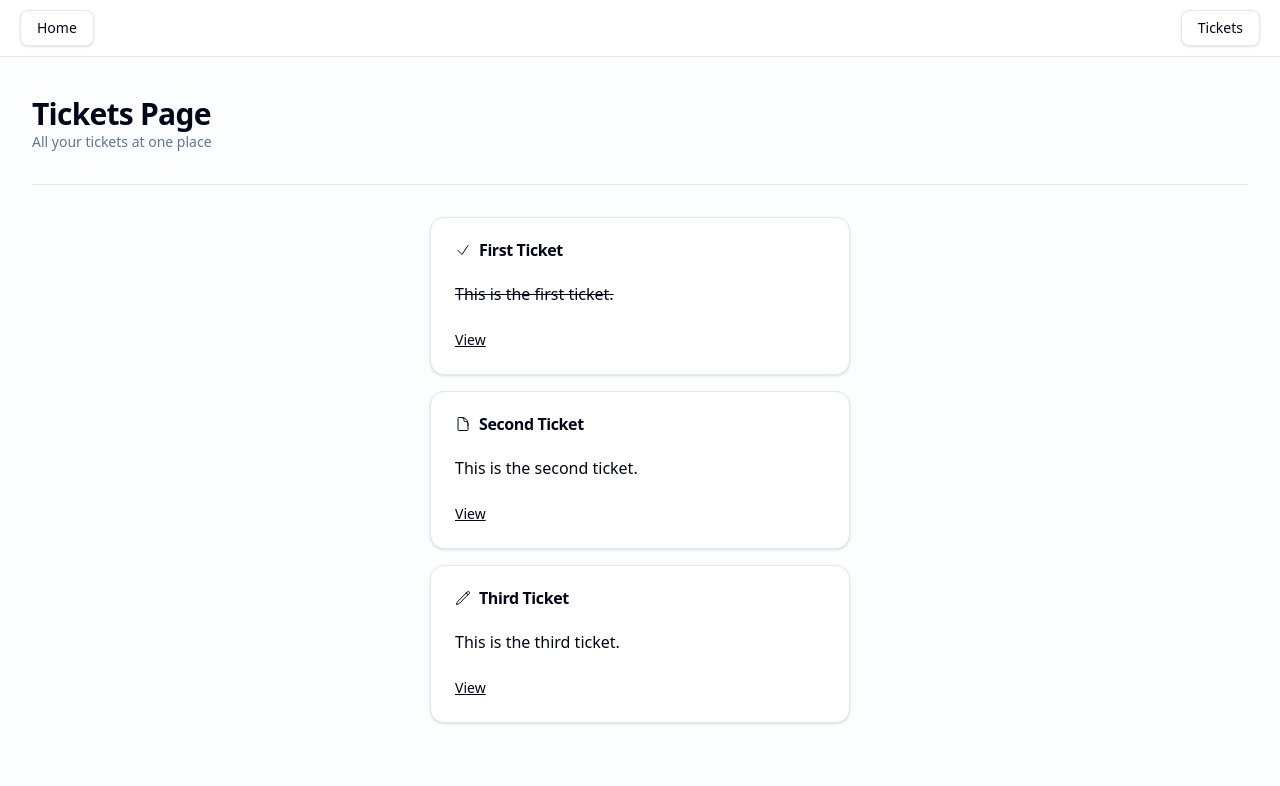
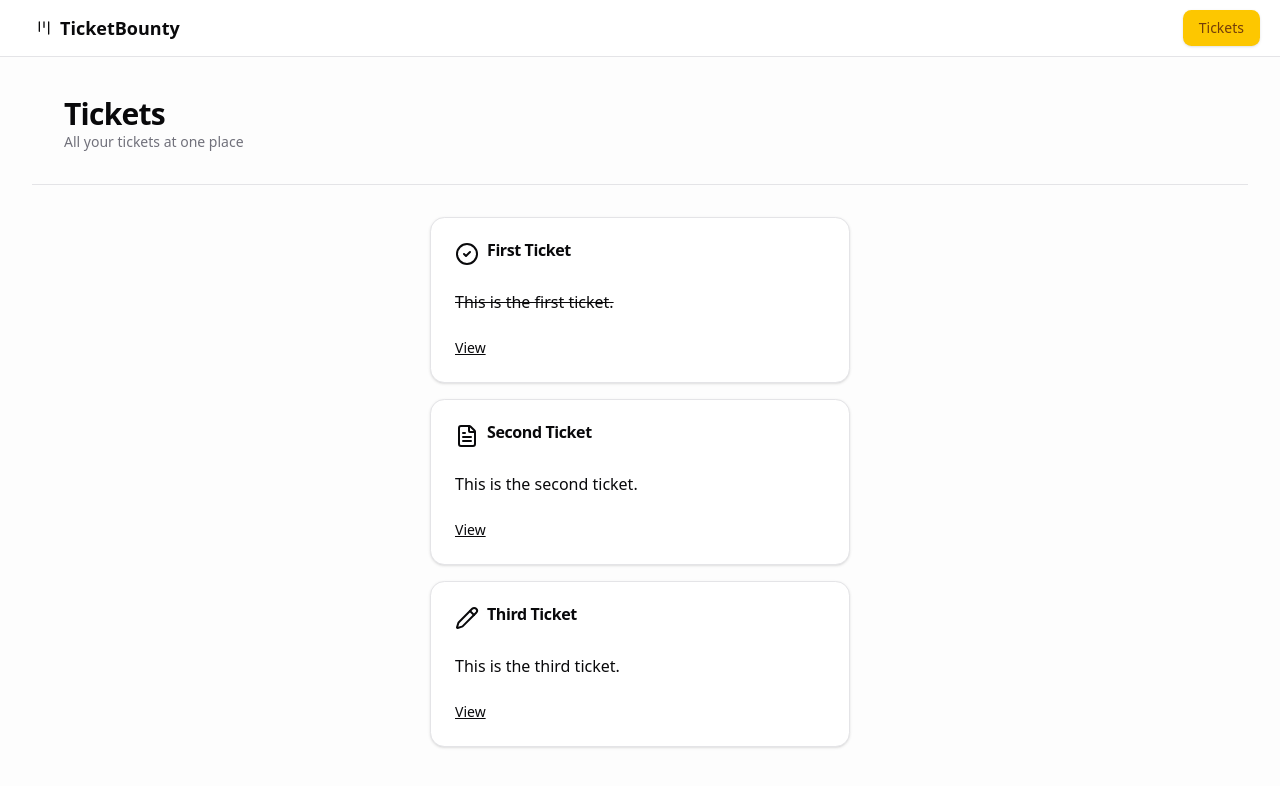
Before and after one commit to yegor-babiy/next, a Next.js app: page /tickets in a window 1280 px wide. Shown: the top 786 px of the page. Built offline with nearby package versions, Linux system fonts and the light colour scheme.

Commit message:
add header,heading,placeholder component

```diff
--- a/app/globals.css
+++ b/app/globals.css
@@ -96,72 +96,72 @@
 }
 
 :root {
-  --radius: 0.625rem;
+  --radius: 0.65rem;
   --background: oklch(1 0 0);
-  --foreground: oklch(0.129 0.042 264.695);
+  --foreground: oklch(0.141 0.005 285.823);
   --card: oklch(1 0 0);
-  --card-foreground: oklch(0.129 0.042 264.695);
+  --card-foreground: oklch(0.141 0.005 285.823);
   --popover: oklch(1 0 0);
-  --popover-foreground: oklch(0.129 0.042 264.695);
-  --primary: oklch(0.208 0.042 265.755);
-  --primary-foreground: oklch(0.984 0.003 247.858);
-  --secondary: oklch(0.968 0.007 247.896);
-  --secondary-foreground: oklch(0.208 0.042 265.755);
-  --muted: oklch(0.968 0.007 247.896);
-  --muted-foreground: oklch(0.554 0.046 257.417);
-  --accent: oklch(0.968 0.007 247.896);
-  --accent-foreground: oklch(0.208 0.042 265.755);
+  --popover-foreground: oklch(0.141 0.005 285.823);
+  --primary: oklch(0.852 0.199 91.936);
+  --primary-foreground: oklch(0.421 0.095 57.708);
+  --secondary: oklch(0.967 0.001 286.375);
+  --secondary-foreground: oklch(0.21 0.006 285.885);
+  --muted: oklch(0.967 0.001 286.375);
+  --muted-foreground: oklch(0.552 0.016 285.938);
+  --accent: oklch(0.967 0.001 286.375);
+  --accent-foreground: oklch(0.21 0.006 285.885);
   --destructive: oklch(0.577 0.245 27.325);
-  --border: oklch(0.929 0.013 255.508);
-  --input: oklch(0.929 0.013 255.508);
-  --ring: oklch(0.704 0.04 256.788);
-  --chart-1: oklch(0.646 0.222 41.116);
-  --chart-2: oklch(0.6 0.118 184.704);
-  --chart-3: oklch(0.398 0.07 227.392);
-  --chart-4: oklch(0.828 0.189 84.429);
-  --chart-5: oklch(0.769 0.188 70.08);
-  --sidebar: oklch(0.984 0.003 247.858);
-  --sidebar-foreground: oklch(0.129 0.042 264.695);
-  --sidebar-primary: oklch(0.208 0.042 265.755);
-  --sidebar-primary-foreground: oklch(0.984 0.003 247.858);
-  --sidebar-accent: oklch(0.968 0.007 247.896);
-  --sidebar-accent-foreground: oklch(0.208 0.042 265.755);
-  --sidebar-border: oklch(0.929 0.013 255.508);
-  --sidebar-ring: oklch(0.704 0.04 256.788);
+  --border: oklch(0.92 0.004 286.32);
+  --input: oklch(0.92 0.004 286.32);
+  --ring: oklch(0.852 0.199 91.936);
+  --chart-1: oklch(0.905 0.182 98.111);
+  --chart-2: oklch(0.795 0.184 86.047);
+  --chart-3: oklch(0.681 0.162 75.834);
+  --chart-4: oklch(0.554 0.135 66.442);
+  --chart-5: oklch(0.476 0.114 61.907);
+  --sidebar: oklch(0.985 0 0);
+  --sidebar-foreground: oklch(0.141 0.005 285.823);
+  --sidebar-primary: oklch(0.681 0.162 75.834);
+  --sidebar-primary-foreground: oklch(0.987 0.026 102.212);
+  --sidebar-accent: oklch(0.967 0.001 286.375);
+  --sidebar-accent-foreground: oklch(0.21 0.006 285.885);
+  --sidebar-border: oklch(0.92 0.004 286.32);
+  --sidebar-ring: oklch(0.852 0.199 91.936);
 }
 
 .dark {
-  --background: oklch(0.129 0.042 264.695);
-  --foreground: oklch(0.984 0.003 247.858);
-  --card: oklch(0.208 0.042 265.755);
-  --card-foreground: oklch(0.984 0.003 247.858);
-  --popover: oklch(0.208 0.042 265.755);
-  --popover-foreground: oklch(0.984 0.003 247.858);
-  --primary: oklch(0.929 0.013 255.508);
-  --primary-foreground: oklch(0.208 0.042 265.755);
-  --secondary: oklch(0.279 0.041 260.031);
-  --secondary-foreground: oklch(0.984 0.003 247.858);
-  --muted: oklch(0.279 0.041 260.031);
-  --muted-foreground: oklch(0.704 0.04 256.788);
-  --accent: oklch(0.279 0.041 260.031);
-  --accent-foreground: oklch(0.984 0.003 247.858);
+  --background: oklch(0.141 0.005 285.823);
+  --foreground: oklch(0.985 0 0);
+  --card: oklch(0.21 0.006 285.885);
+  --card-foreground: oklch(0.985 0 0);
+  --popover: oklch(0.21 0.006 285.885);
+  --popover-foreground: oklch(0.985 0 0);
+  --primary: oklch(0.795 0.184 86.047);
+  --primary-foreground: oklch(0.421 0.095 57.708);
+  --secondary: oklch(0.274 0.006 286.033);
+  --secondary-foreground: oklch(0.985 0 0);
+  --muted: oklch(0.274 0.006 286.033);
+  --muted-foreground: oklch(0.705 0.015 286.067);
+  --accent: oklch(0.274 0.006 286.033);
+  --accent-foreground: oklch(0.985 0 0);
   --destructive: oklch(0.704 0.191 22.216);
   --border: oklch(1 0 0 / 10%);
   --input: oklch(1 0 0 / 15%);
-  --ring: oklch(0.551 0.027 264.364);
-  --chart-1: oklch(0.488 0.243 264.376);
-  --chart-2: oklch(0.696 0.17 162.48);
-  --chart-3: oklch(0.769 0.188 70.08);
-  --chart-4: oklch(0.627 0.265 303.9);
-  --chart-5: oklch(0.645 0.246 16.439);
-  --sidebar: oklch(0.208 0.042 265.755);
-  --sidebar-foreground: oklch(0.984 0.003 247.858);
-  --sidebar-primary: oklch(0.488 0.243 264.376);
-  --sidebar-primary-foreground: oklch(0.984 0.003 247.858);
-  --sidebar-accent: oklch(0.279 0.041 260.031);
-  --sidebar-accent-foreground: oklch(0.984 0.003 247.858);
+  --ring: oklch(0.421 0.095 57.708);
+  --chart-1: oklch(0.905 0.182 98.111);
+  --chart-2: oklch(0.795 0.184 86.047);
+  --chart-3: oklch(0.681 0.162 75.834);
+  --chart-4: oklch(0.554 0.135 66.442);
+  --chart-5: oklch(0.476 0.114 61.907);
+  --sidebar: oklch(0.21 0.006 285.885);
+  --sidebar-foreground: oklch(0.985 0 0);
+  --sidebar-primary: oklch(0.795 0.184 86.047);
+  --sidebar-primary-foreground: oklch(0.987 0.026 102.212);
+  --sidebar-accent: oklch(0.274 0.006 286.033);
+  --sidebar-accent-foreground: oklch(0.985 0 0);
   --sidebar-border: oklch(1 0 0 / 10%);
-  --sidebar-ring: oklch(0.551 0.027 264.364);
+  --sidebar-ring: oklch(0.421 0.095 57.708);
 }
 
 @layer base {
--- a/app/layout.tsx
+++ b/app/layout.tsx
@@ -1,9 +1,7 @@
 import "./globals.css";
 import type { Metadata } from "next";
 import { Geist, Geist_Mono } from "next/font/google";
-import Link from "next/link";
-import { buttonVariants } from "@/components/ui/button";
-import { homePath, ticketsPath } from "@/paths";
+import { Header } from "@/components/header";
 
 const geistSans = Geist({
   variable: "--font-geist-sans",
@@ -30,29 +28,7 @@
       <body
         className={`${geistSans.variable} ${geistMono.variable} antialiased`}
       >
-        <nav
-          className="supports-backdrop-blur:bg-background/60
-            fixed left-0 right-0 top-0 z-20
-            border-b bg-background/95 backdrop-blur
-            w-full flex py-2.5 px-5 justify-between"
-        >
-          <div>
-            <Link
-              href={homePath()}
-              className={buttonVariants({ variant: "outline" })}
-            >
-              Home
-            </Link>
-          </div>
-          <div>
-            <Link
-              href={ticketsPath()}
-              className={buttonVariants({ variant: "outline" })}
-            >
-              Tickets
-            </Link>
-          </div>
-        </nav>
+        <Header />
         <main
           className="min-h-screen flex-1
             overflow-y-auto overflow-x-hidden
--- a/app/page.tsx
+++ b/app/page.tsx
@@ -1,16 +1,11 @@
 import Link from "next/link";
+import { Heading } from "@/components/heading";
 import { ticketsPath } from "@/paths";
 
 const HomePage = () => {
   return (
     <div className="flex-1 flex flex-col gap-y-8">
-      <div>
-        <h2 className="text-3xl font-bold tracking-tight">Home Page</h2>
-        <p className="text-sm text-muted-foreground">
-          your home place to start
-        </p>
-      </div>
-
+      <Heading title="Home Page" description="Your home place to start" />
       <div className="flex-1 flex flex-col items-center">
         <Link href={ticketsPath()} className="text-sm underline">
           Go to Tickets
--- a/app/tickets/page.tsx
+++ b/app/tickets/page.tsx
@@ -1,5 +1,7 @@
 import clsx from "clsx";
+import { LucideCircleCheck, LucideFileText, LucidePencil } from "lucide-react";
 import Link from "next/link";
+import { Heading } from "@/components/heading";
 import {
   Card,
   CardContent,
@@ -7,77 +9,19 @@
   CardHeader,
   CardTitle
 } from "@/components/ui/card";
-import { Separator } from "@/components/ui/separator";
 import { initialTickets } from "@/data";
 import { ticketPath } from "@/paths";
 
-const CheckIcon = () => (
-  <svg
-    xmlns="http://www.w3.org/2000/svg"
-    fill="none"
-    viewBox="0 0 24 24"
-    strokeWidth={1.5}
-    stroke="currentColor"
-    className="size-4"
-  >
-    <path
-      strokeLinecap="round"
-      strokeLinejoin="round"
-      d="m4.5 12.75 6 6 9-13.5"
-    />
-  </svg>
-);
-
-const PencilIcon = () => (
-  <svg
-    xmlns="http://www.w3.org/2000/svg"
-    fill="none"
-    viewBox="0 0 24 24"
-    strokeWidth={1.5}
-    stroke="currentColor"
-    className="size-4"
-  >
-    <path
-      strokeLinecap="round"
-      strokeLinejoin="round"
-      d="m16.862 4.487 1.687-1.688a1.875 1.875 0 1 1 2.652 2.652L6.832 19.82a4.5 4.5 0 0 1-1.897 1.13l-2.685.8.8-2.685a4.5 4.5 0 0 1 1.13-1.897L16.863 4.487Zm0 0L19.5 7.125"
-    />
-  </svg>
-);
-
-const DocumentIcon = () => (
-  <svg
-    xmlns="http://www.w3.org/2000/svg"
-    fill="none"
-    viewBox="0 0 24 24"
-    strokeWidth={1.5}
-    stroke="currentColor"
-    className="size-4"
-  >
-    <path
-      strokeLinecap="round"
-      strokeLinejoin="round"
-      d="M19.5 14.25v-2.625a3.375 3.375 0 0 0-3.375-3.375h-1.5A1.125 1.125 0 0 1 13.5 7.125v-1.5a3.375 3.375 0 0 0-3.375-3.375H8.25m2.25 0H5.625c-.621 0-1.125.504-1.125 1.125v17.25c0 .621.504 1.125 1.125 1.125h12.75c.621 0 1.125-.504 1.125-1.125V11.25a9 9 0 0 0-9-9Z"
-    />
-  </svg>
-);
-
 const TICKET_ICONS = {
-  OPEN: <DocumentIcon />,
-  IN_PROGRESS: <PencilIcon />,
-  DONE: <CheckIcon />
+  OPEN: <LucideFileText />,
+  IN_PROGRESS: <LucidePencil />,
+  DONE: <LucideCircleCheck />
 };
 
 const TicketsPage = () => {
   return (
     <div className="flex-1 flex flex-col gap-y-8">
-      <div>
-        <h2 className="text-3xl font-bold tracking-tight">Tickets Page</h2>
-        <p className="text-sm text-muted-foreground">
-          All your tickets at one place
-        </p>
-      </div>
-      <Separator />
+      <Heading title="Tickets" description="All your tickets at one place" />
       <div className="flex-1 flex flex-col items-center gap-y-4 animate-fade-from-top">
         {initialTickets.map(ticket => (
           <Card key={ticket.id} className="w-full max-w-[420px]">
--- /dev/null
+++ b/components/header.tsx
@@ -0,0 +1,35 @@
+import { LucideKanban } from "lucide-react";
+import Link from "next/link";
+import { buttonVariants } from "@/components/ui/button";
+import { homePath, ticketsPath } from "@/paths";
+
+const Header = () => {
+  return (
+    <nav
+      className="supports-backdrop-blur:bg-background/60
+            fixed left-0 right-0 top-0 z-20
+            border-b bg-background/95 backdrop-blur
+            w-full flex py-2.5 px-5 justify-between"
+    >
+      <div>
+        <Link
+          href={homePath()}
+          className={buttonVariants({ variant: "ghost" })}
+        >
+          <LucideKanban />
+          <h1 className="text-lg font-semibold">TicketBounty</h1>
+        </Link>
+      </div>
+      <div>
+        <Link
+          href={ticketsPath()}
+          className={buttonVariants({ variant: "default" })}
+        >
+          Tickets
+        </Link>
+      </div>
+    </nav>
+  );
+};
+
+export { Header };
--- /dev/null
+++ b/components/heading.tsx
@@ -0,0 +1,22 @@
+import { Separator } from "./ui/separator";
+
+type HeadingProps = {
+  title: string;
+  description?: string;
+};
+
+const Heading = ({ title, description }: HeadingProps) => {
+  return (
+    <>
+      <div className="px-8">
+        <h2 className="text-3xl font-bold tracking-tight">{title}</h2>
+        {description && (
+          <p className="text-sm text-muted-foreground">{description}</p>
+        )}
+      </div>
+      <Separator />
+    </>
+  );
+};
+
+export { Heading };
--- /dev/null
+++ b/components/placeholder.tsx
@@ -0,0 +1,25 @@
+import { LucideMessageSquareWarning } from "lucide-react";
+
+type PlaceholderProps = {
+  label: string;
+  renderIcon?: (className: string) => React.ReactElement;
+  renderButton?: (className: string) => React.ReactElement;
+};
+
+const Placeholder = ({
+  label,
+  renderIcon = (className: string) => (
+    <LucideMessageSquareWarning className={className} />
+  ),
+  renderButton = (className: string) => <div className={className} />
+}: PlaceholderProps) => {
+  return (
+    <div className="flex-1 self-center flex flex-col items-center justify-center gap-y-2">
+      {renderIcon("w-16 h-16")}
+      <h2 className="text-lg text-center">{label}</h2>
+      {renderButton("h-9")}
+    </div>
+  );
+};
+
+export { Placeholder };
```
Also changed, not shown: app/tickets/[ticketId]/page.tsx (+15 -1 lines).
